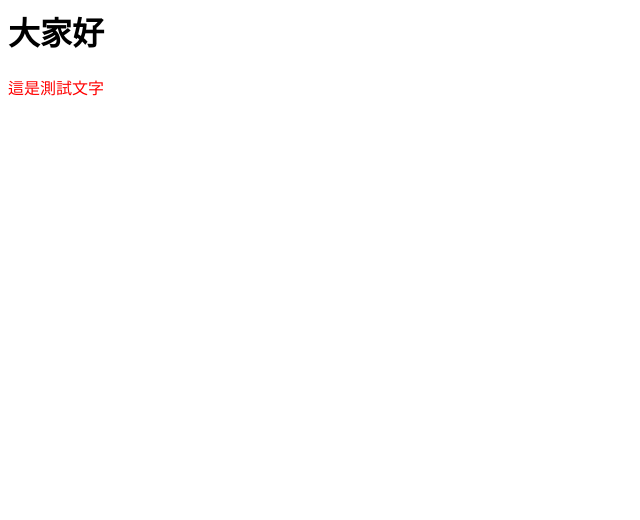
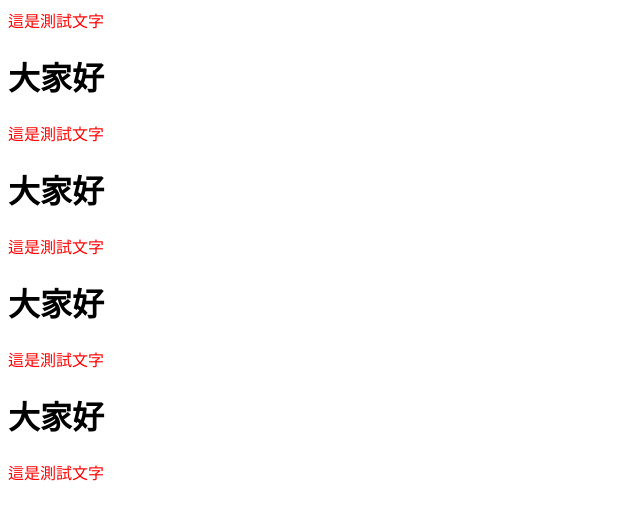
Before and after one commit to julieyehnt/julieyehnt, a plain HTML site: page style/index.htm in a window 1280 px wide. Shown: the whole page, without its empty margins (0-640 px from the left). Drawn offline with Linux system fonts and the light colour scheme; files that its build step writes are made by us from their sources.

Commit message:
Remove A, B, C, files

```diff
--- a/style/index.htm
+++ b/style/index.htm
@@ -5,6 +5,13 @@
   </head>
 
   <body>
+    <p class="red-color">這是測試文字</p>
+    <h1>大家好</h1>
+    <p class="red-color">這是測試文字</p>
+    <h1>大家好</h1>
+    <p class="red-color">這是測試文字</p>
+    <h1>大家好</h1>
+    <p class="red-color">這是測試文字</p>
     <h1>大家好</h1>
     <p class="red-color">這是測試文字</p>
   </body>
```
Also changed, not shown: 3 other files.
